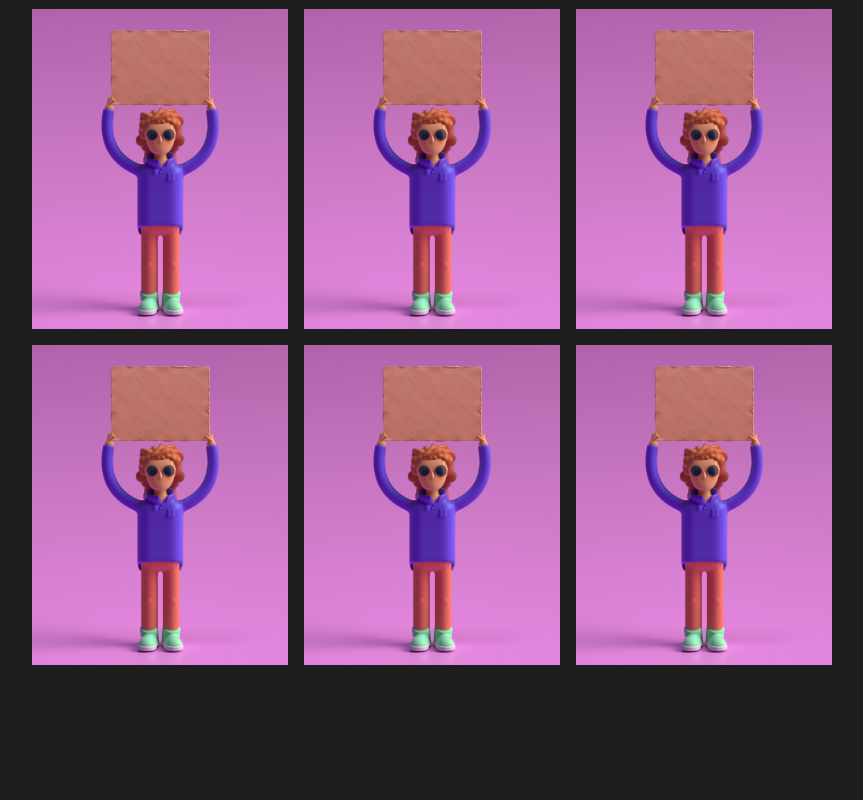
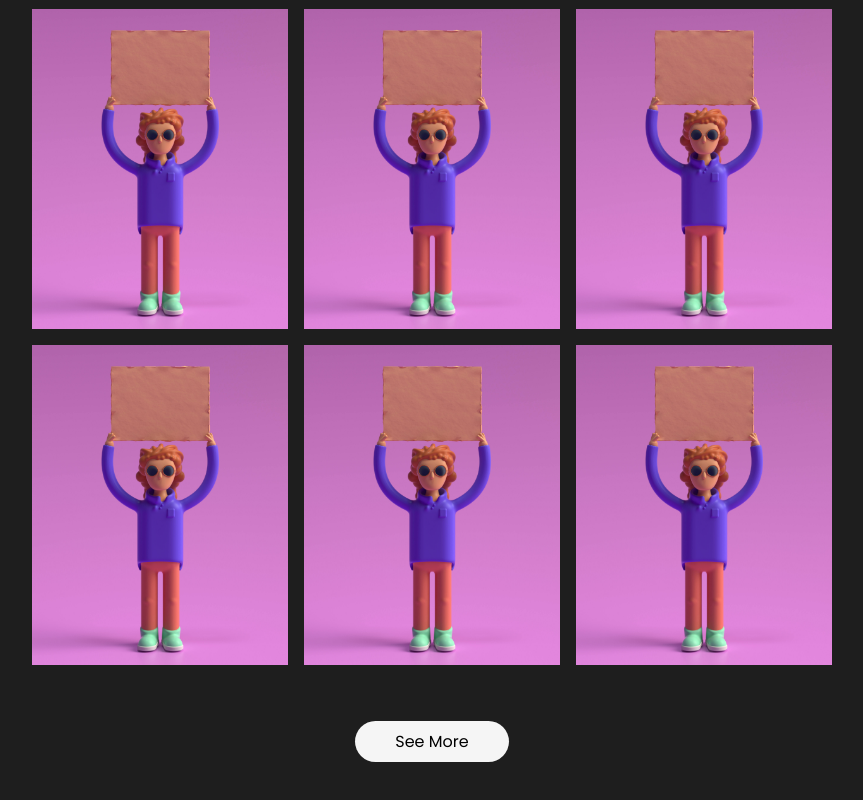
Before and after one commit to Ashan37/MyPortfolio, a React (Vite) app in the folder myportfolio/: page / in a window 1280 px wide. Shown: the part 1675-2475 px from the top of the page, without its empty margins (208-1071 px from the left). Before the commit the page ends 2348 px from the top, so only its background shows below. Built offline with nearby package versions, Linux system fonts and the light colour scheme.

Commit message:
add seemore button to works part

```diff
--- a/myportfolio/src/components/Works.jsx
+++ b/myportfolio/src/components/Works.jsx
@@ -14,6 +14,7 @@ const Works = () => {
         <img src="./src/assets/works/portfolioimg1.jpg" alt="work1" className="worksImg"/>
         <img src="./src/assets/works/portfolioimg1.jpg" alt="work1" className="worksImg"/>
       </div>
+      <button className="workBtn">See More</button>
     </section>
   );
 };
--- a/myportfolio/src/styles/works.css
+++ b/myportfolio/src/styles/works.css
@@ -37,6 +37,22 @@
     height: 20rem;
     margin: 0.5rem;
 }
+.workBtn {
+    margin: 3rem 0;
+    padding: 0.5rem 2.5rem;
+    border: none;
+    border-radius: 3rem;
+    background: whitesmoke;
+    font-size: 1rem;
+    cursor: pointer;
+    transition: background 0.3s ease, transform 0.3s ease;
+}
+
+.workBtn:hover {
+    background: lightgray;
+    transform: scale(1.05);
+}
+
 
 @media screen and (max-width: 768px) {
     .workstitle {
```
